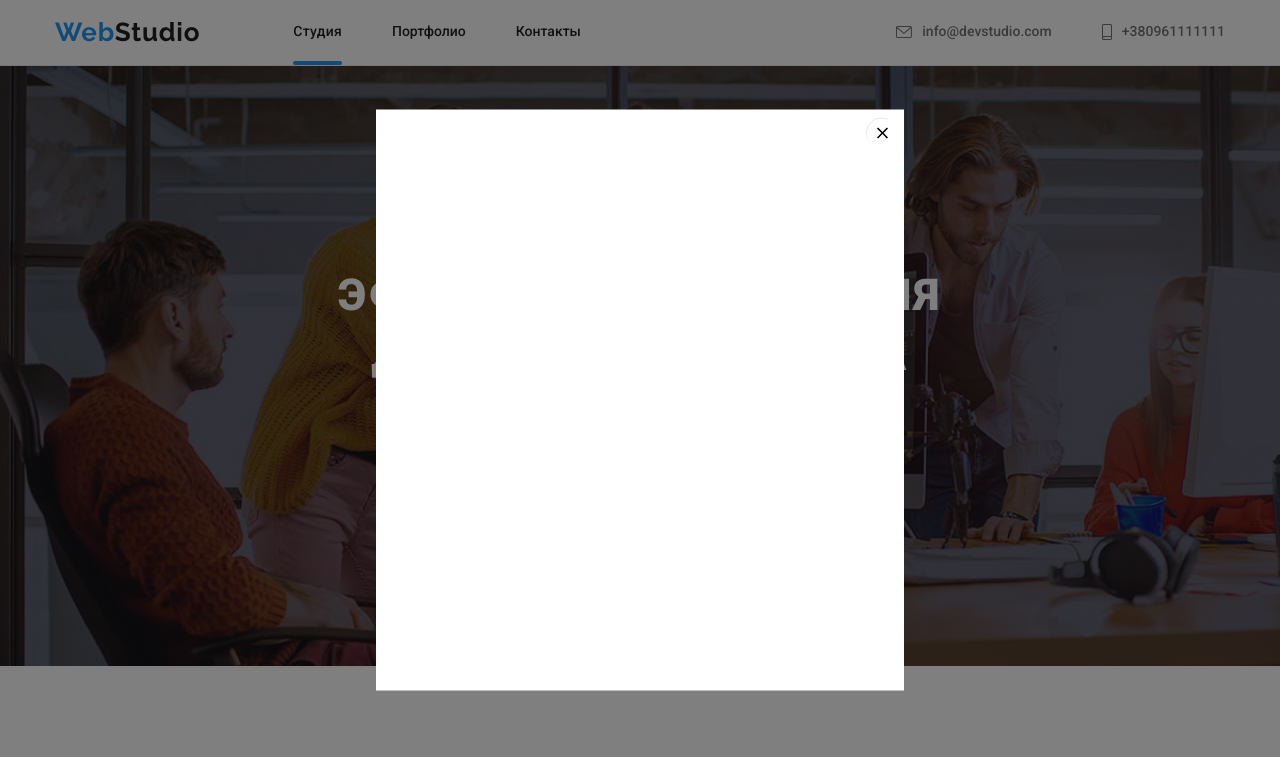
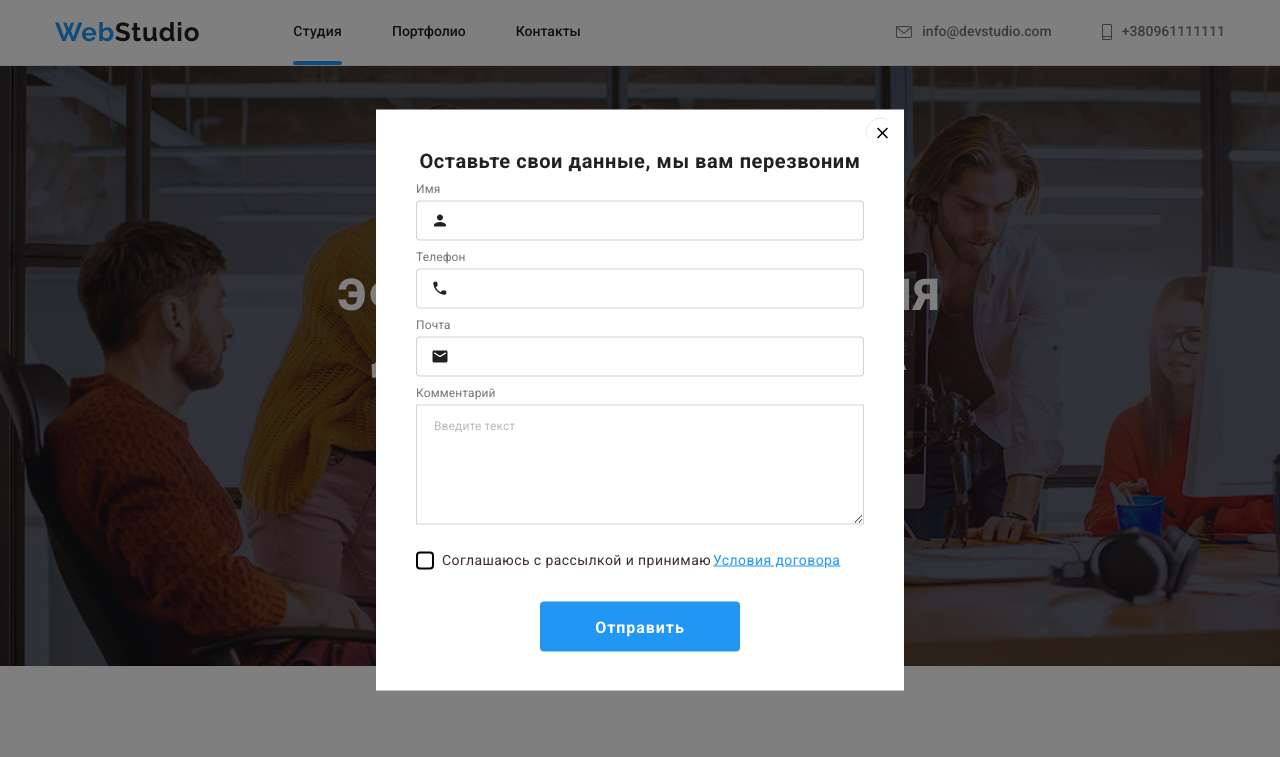
Before and after one commit to AleksandrYakovenko1984/goit-markup-hw-06, a plain HTML site: page index.html in a window 1280 px wide. Both pictures are taken after a click on the button "Заказать услугу". Shown: the top 757 px of the page. Drawn offline with nearby package versions, Linux system fonts and the light colour scheme.

Commit message:
сделал модальную форму, начал форму футера

```diff
--- a/css/styles.css
+++ b/css/styles.css
@@ -577,6 +577,37 @@ padding-top: 24px;
   height: 20px;
   fill: #ffffff;
 }
+/* ==========FOOTER FORM========== */
+.footer-form-name {
+  font-weight: bold;
+font-size: 14px;
+line-height: 1.16;
+letter-spacing: 0.03em;
+text-transform: uppercase;
+
+color: #FFFFFF;
+}
+.footer-input {
+  border: 1px solid rgba(255, 255, 255, 0.3);
+box-sizing: border-box;
+filter: drop-shadow(0px 4px 4px rgba(0, 0, 0, 0.15));
+border-radius: 4px;width: 358px;
+height: 50px;
+background-color: var(--background-color-primary) ;
+}
+.footer-input::placeholder {
+font-weight: normal;
+font-size: 16px;
+line-height: 1.25;
+/* identical to box height, or 125% */
+
+display: flex;
+align-items: center;
+letter-spacing: 0.03em;
+
+color: rgba(255, 255, 255, 0.6);
+}
+
 /* =======BACKDROP======= */
 .backdrop {
   position: fixed;
@@ -605,6 +636,7 @@ padding-top: 24px;
   height: 581px;
   background-color: #ffffff;
   transform: translate(-50%, -50%);
+  padding: 40px;
 }
 .modal-close-btn {
 position: absolute;
@@ -617,7 +649,155 @@ position: absolute;
   border-radius: 150%;
   cursor: pointer; fill: #000000;
   padding: 0;
+ transition: fill var(--duration) var(--timing-function), border-color var(--duration) var(--timing-function);
+}
+.modal-close-btn:hover {
+  fill: var(--accennt-color);
+  border-color: var(--accennt-color);
+}
+/* ==========MODAL FORM========== */
+.modal-form {
+  display: flex;
+flex-direction: column;
 
+
+
+}
+.modal-form-call {
+font-style: normal;
+font-weight: bold;
+font-size: 20px;
+line-height: 1.15;
+text-align: center;
+letter-spacing: 0.03em;
+color: #212121;
+
+}
+.modal-form-text {
+  margin-top: 10px;
+  font-weight: normal;
+font-size: 12px;
+line-height: 1.16;
+/* identical to box height */
+
+letter-spacing: 0.01em;
+
+color: #757575;
+
+
+}
+.mdl-inp {
+  position: relative;
+  display: block;
+  margin-top: 4px;
+}
+.icon-input {
+  display: block;
+position: absolute;
+width: 18px;
+height: 18px;
+left: 15px;
+top: 50%;
+transform: translateY(-50%);
+fill: #212121;
+}
+
+.modal-form-input {
+  width: 100%;
+  height: 40px;
+  border: 1px solid rgba(33, 33, 33, 0.2);
+padding-left: 42px;
+border-radius: 4px;
+}
+.modal-form-input:focus {
+  border-color: var(--accennt-color);
+  outline: none;
+}
+.modal-form-input:focus+.icon-input{
+  fill: var(--accennt-color);
+}
+.modal-form-message {
+  border: 1px solid rgba(33, 33, 33, 0.2);
+  width: 100%;
+  height: 120px;
+margin-top: 4px;
+}
+.modal-form-message::placeholder {
+  padding: 12px 15px;
+  font-weight: normal;
+font-size: 12px;
+line-height: 1.16;
+letter-spacing: 0.01em;
+
+color: rgba(117, 117, 117, 0.5);
+}
+.modal-checkbox {
+-webkit-appearance: none;
+-moz-appearance: none;
+appearance: none;
+}
+.modal-checkbox-policy {
+display: flex;
+align-items: center;
+font-weight: normal;
+font-size: 14px;
+line-height: 1.71;
+/* identical to box height, or 171% */
+margin-top: 20px;
+letter-spacing: 0.03em;
+
+color: #3d2c2c;
+}
+.modal-checkbox-policy::before {
+  content: "";
+  display: inline-block;
+  width: 18px;
+  height: 18px;
+  border: 2px solid black;
+  border-radius: 4px;
+margin-right: 8px;
+  vertical-align: middle;
+  cursor: pointer;
+}
+.link-check {
+  color: var(--accennt-color);
+  margin-left: 2px;
+  text-decoration: underline;
+}
+.modal-checkbox:checked+.modal-checkbox-policy::before {
+  border-color: var(--accennt-color);
+  background-color: var(--accennt-color);
+  background-image: url(../images/icon-img/icon-check-blue.svg);
+background-size: contain;
+background-origin: border-box;
+}
+.modal-checkbox:focus+.modal-checkbox-policy::before {
+  border-color: var(--accennt-color);
+}
+.modal-form-btn {
+width: 200px;
+height: 50px;
+align-self: center;
+background: #2196F3;
+
+border-radius: 4px;
+font-style: normal;
+font-weight: bold;
+font-size: 16px;
+line-height: 1.87;
+/* identical to box height, or 187% */
+display: flex;
+align-items: center;
+justify-content: center;
+letter-spacing: 0.06em;
+border: none;
+color: #FFFFFF;
+margin-top: 30px;
+transition: background-color var(--duration) var(--timing-function), box-shadow var(--duration) var(--timing-function);
+}
+.modal-form-btn:hover {
+  background-color: #188CE8;
+box-shadow: 0px 4px 4px rgba(0, 0, 0, 0.15);
 }
 
 
--- a/index.html
+++ b/index.html
@@ -298,6 +298,10 @@
             </svg></a></li>
           </ul>
         </div>
+        <form action="#">
+          <b class="footer-form-name">Подпишитесь на рассылку</b>
+          <label for=""><input class="footer-input" type="text" placeholder="E-mail"></label>
+        </form>
       </div>
         </address>
       </div>
@@ -309,6 +313,22 @@
       <button class="modal-close-btn" type="button" data-modal-close> <svg class="close-icon">
         <use width="30" height="30" href="./images/icon-img/symbol-defs.svg#icon-close"></use>
       </svg></button>
+      <form action="#" class="modal-form">
+        <b class="modal-form-call">Оставьте свои данные, мы вам перезвоним</b>
+        <label class="modal-form-text" for="">Имя <span class="mdl-inp">  <input name="user-name" class="modal-form-input" type="text" minlength="2" required><svg class="icon-input">
+          <use href="./images/icon-img/symbol-defs-mdl.svg#icon-name-icon-mdl"></use>
+        </svg></span></label>
+        <label class="modal-form-text" for="">Телефон <span class="mdl-inp"> <input name="user-tel" class="modal-form-input" type="tel" pattern="[0-9]{3}-[0-9]{3}-[0-9]{2}-[0-9]{2}" title="096-111-11-11" required><svg class="icon-input">
+            <use href="./images/icon-img/symbol-defs-mdl.svg#icon-phone-mdl"></use>
+          </svg></span></label>
+        <label class="modal-form-text" for="">Почта<span class="mdl-inp"> <input name="user-mail" class="modal-form-input" type="text" required><svg class="icon-input">
+            <use href="./images/icon-img/symbol-defs-mdl.svg#icon-email-mdl"></use>
+          </svg></span></label>
+        <label class="modal-form-text" for="">Комментарий<textarea name="user-message" class="modal-form-message" name="" placeholder="Введите текст" id="" ></textarea></label>
+        <input name="user-policy" type="checkbox" id="checkbox-policy" class="modal-checkbox" required>
+        <label class="modal-checkbox-policy" for="checkbox-policy">  Соглашаюсь с рассылкой и принимаю<a class="link-check" href="">Условия договора</a></label>
+        <button type="submit" class="modal-form-btn">Отправить</button>
+      </form>
     </div>
   </div>
 <script src="./js/modal.js"></script>
```
Also changed, not shown: images/icon-img/icon-check-blue.svg (added), images/icon-img/icon-check-format.jpg (added), images/icon-img/symbol-defs-check.svg (added), images/icon-img/symbol-defs-close.svg (deleted), images/icon-img/symbol-defs-mdl.svg (added).
